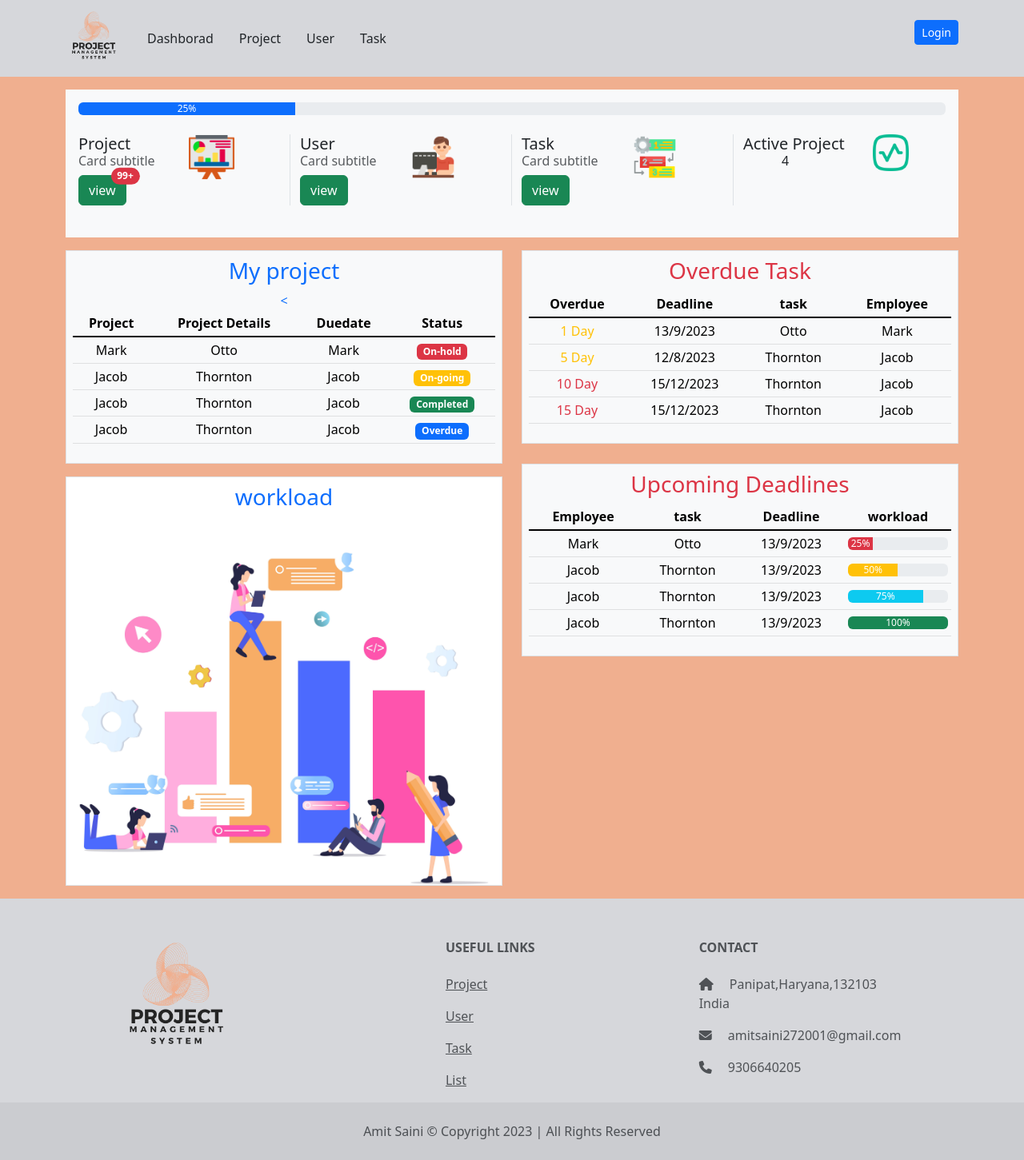
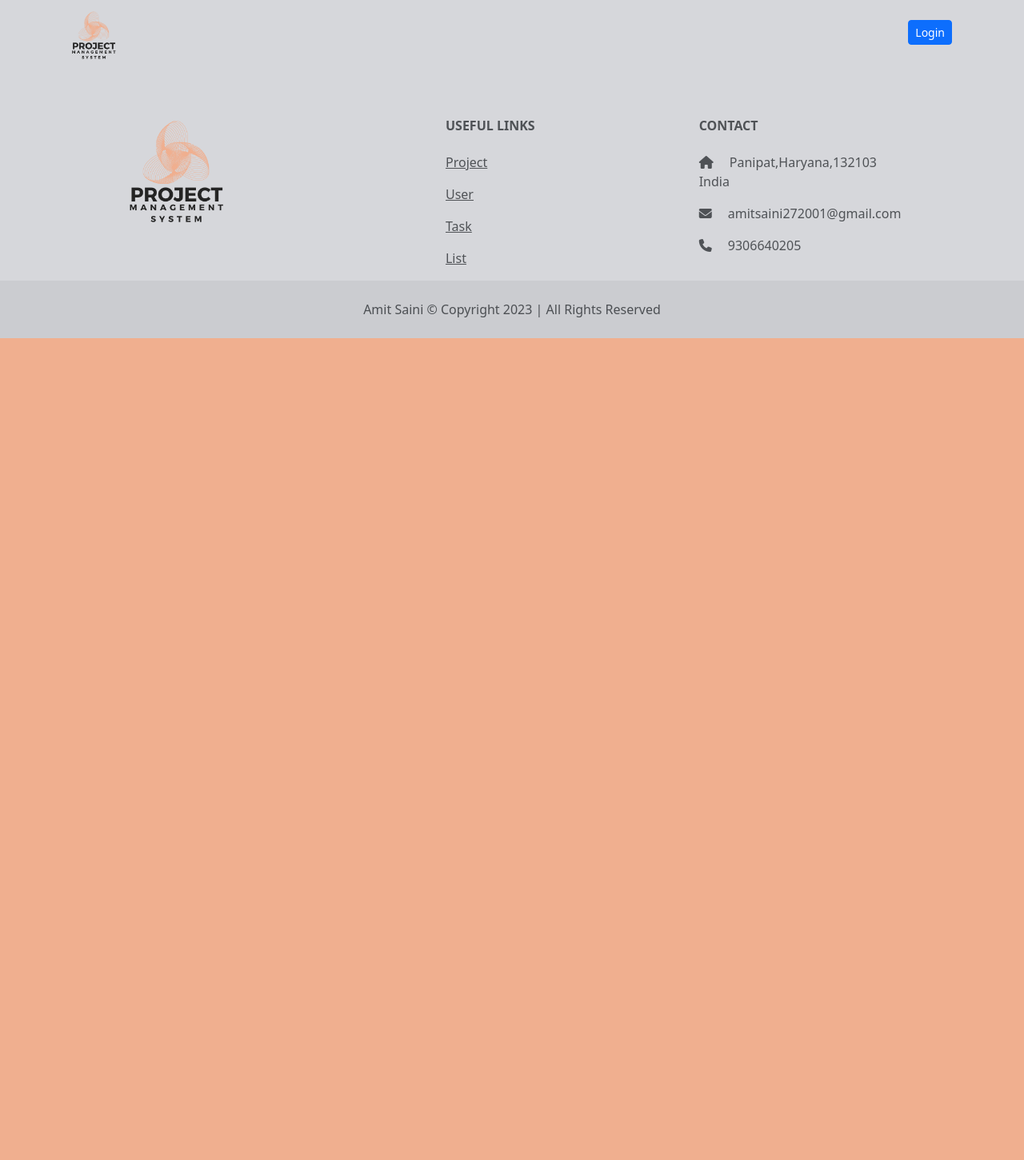
Before and after one commit to Amit27saini/pms, a PHP site: page /pms/ in a window 1280 px wide. Shown: the whole page at 80% size. After the commit the page ends 423 px from the top, so only its background shows below. Run offline with PHP 8.4, Linux system fonts and the light colour scheme; tables that the repository leaves empty or names only in its code hold one stand-in row (values such as "Sample post").

Commit message:
first commit

```diff
--- a/add.php
+++ b/add.php
@@ -1,7 +1,7 @@
 <?php
 include('header&footer/header.php');
 include('connection.php');
-include('session.php');
+// include('session.php');
 $sql = "SELECT * FROM project_status";
 $result=$conn->query($sql);
 ?>
--- a/header&footer/header.php
+++ b/header&footer/header.php
@@ -1,3 +1,4 @@
+<?php include('session.php'); ?>
 <!doctype html>
 <html lang="en">
 
@@ -27,6 +28,8 @@ $url =  $_SERVER['REQUEST_URI'];
                     <span class="navbar-toggler-icon"></span>
                 </button>
                 <div class="collapse navbar-collapse" id="navbarSupportedContent">
+                    <?php
+                    if (isset($_SESSION['login_user'])) { ?>
                         <ul class="navbar-nav me-auto mb-2 mb-lg-0">
                             <li class="nav-item">
                                 <a class="nav-link px-3 text-dark <?php if ($url == '/pms/index.php') echo 'activeclr'; ?>" aria-current="page" href="index.php">Dashborad</a>
@@ -41,13 +44,25 @@ $url =  $_SERVER['REQUEST_URI'];
                                 <a class="nav-link px-3 text-dark <?php if ($url == '/pms/task.php') echo 'activeclr'; ?>" href="task.php">Task</a>
                             </li>
                         </ul>
-                    <ul>
-                        <form  action="login.php">
-                            <button type="submit" class="btn btn-primary btn-sm">Login</button>
+                    <?php } ?>
 
+                </div>
+                <ul class="fixed-end">
+                        <form action="login.php">
+                            <?php
+                            if (!isset($_SESSION['login_user'])) { ?>
+                                <button type="submit" class="btn btn-primary btn-sm mx-2">Login</button>
+
+                            <?php } ?>
+                        </form>
+                        <form action="logout.php">
+                            <?php
+                            if (isset($_SESSION['login_user'])) { ?>
+                                <button type="submit" class="btn btn-primary btn-sm">Logout</button>
+
+                            <?php } ?>
                         </form>
                     </ul>
-                </div>
             </div>
         </nav>
 
--- a/index.php
+++ b/index.php
@@ -1,8 +1,13 @@
 <?php
 include('header&footer/header.php');
-include('connection.php')
-
+include('connection.php');
+$sql = "SELECT new_projects.id,new_projects.project,new_projects.project_details,new_projects.due_date,project_status.status
+FROM new_projects
+INNER JOIN project_status
+ON new_projects.status_id = project_status.id";
+$result = $conn->query($sql);
 ?>
+<?php if (isset($_SESSION['login_user'])) { ?>
     <div class="container">
         <div class="my-3 bg-light p-3">
             <div class="progress">
@@ -18,7 +23,9 @@ include('connection.php')
                             <button type="button" class="btn btn-success position-relative">
                                 view
                                 <span class="position-absolute top-0 start-100 translate-middle badge rounded-pill bg-danger">
-                                99+
+                                    <?php if (isset($_SESSION['projects']))
+                                        echo $_SESSION['projects'];
+                                    ?>
                                 </span>
                             </button>
                         </div>
@@ -33,7 +40,14 @@ include('connection.php')
                             <h5 class="card-title">User</h5>
                             <h6 class="card-subtitle mb-2 text-muted">Card subtitle</h6>
                             <!-- <p class="card-text">Some quick example text to build on the card title and make up the bulk of the card's content.</p> -->
-                        <button type="button" class="btn btn-success">view</button>
+                            <button type="button" class="btn btn-success position-relative">
+                                view
+                                <span class="position-absolute top-0 start-100 translate-middle badge rounded-pill bg-danger">
+                                    <?php if (isset($_SESSION['users']))
+                                        echo $_SESSION['users'];
+                                    ?>
+                                </span>
+                            </button>
                         </div>
                         <div class="col">
                             <img src="images/usericon.png" class="w-50" alt="">
@@ -58,9 +72,9 @@ include('connection.php')
                 <div class="col-3">
                     <div class="row">
                         <div class="col-7">
-                        <h5 class="card-title">Active Project</h5>
+                            <h5 class="card-title">Active User</h5>
                             <div>
-                            <h6 class="card-subtitle mb-2 px-5">4</h6>
+                                <h6 class="card-subtitle my-2 px-3 text-primary"><?php if (isset($_SESSION['login_user'])) echo   $_SESSION['login_user'] ?></h6>
                             </div>
                         </div>
                         <div class="col-5">
@@ -92,40 +106,30 @@ include('connection.php')
                                         </tr>
                                     </thead>
                                     <tbody class="table-group-divider">
+                                        <?php while ($user = $result->fetch_assoc()) {?>
                                             <tr class="text-center">
-
-                                        <td>Mark</td>
-                                        <td>Otto</td>
-                                        <td>Mark</td>
-                                        <td><span class="badge bg-danger">On-hold</span></td>
-
-
+                                                <!-- <th scope="row"><?php echo $user['id'] ?></th> -->
+                                                <td><?php echo $user['project'] ?></td>
+                                                <td><?php echo $user['project_details'] ?></td>
+                                                <td><?php echo $user['due_date'] ?></td>
+                                                <?php if ($user['status'] == "On-hold") { ?>
+                                                    <td><span class="badge bg-danger"><?php echo $user['status'] ?></td>
+                                                    </td>
+                                                <?php } ?>
+                                                <?php if ($user['status'] == "On going") { ?>
+                                                    <td><span class="badge bg-warning"><?php echo $user['status'] ?></td>
+                                                    </td>
+                                                <?php } ?>
+                                                <?php if ($user['status'] == "Completed") { ?>
+                                                    <td><span class="badge bg-success"><?php echo $user['status'] ?></td>
+                                                    </td>
+                                                <?php } ?>
+                                                <?php if ($user['status'] == "Overdue") { ?>
+                                                    <td><span class="badge bg-primary"><?php echo $user['status'] ?></td>
+                                                    </td>
+                                                <?php } ?>
                                             </tr>
-                                    <tr class="text-center">
-
-                                        <td>Jacob</td>
-                                        <td>Thornton</td>
-                                        <td>Jacob</td>
-                                        <<td><span class="badge bg-warning">On-going</span></td>
-
-
-                                    </tr>
-                                    <tr class="text-center">
-                                        <td>Jacob</td>
-                                        <td>Thornton</td>
-                                        <td>Jacob</td>
-                                        <td><span class="badge bg-success">Completed</span></td>
-
-
-                                    </tr>
-                                    <tr class="text-center">
-                                        <td>Jacob</td>
-                                        <td>Thornton</td>
-                                        <td>Jacob</td>
-                                        <td><span class="badge bg-primary">Overdue</span></td>
-
-
-                                    </tr>
+                                        <?php }?>
                                     </tbody>
                                 </table>
                             </div>
@@ -280,4 +284,6 @@ include('connection.php')
 
         </div>
     </div>
+<?php } else
+    header("Loction:login.php"); ?>
 <?php include('header&footer/footer.php'); ?>
--- a/insert_user.php
+++ b/insert_user.php
@@ -8,9 +8,8 @@ include('connection.php');
 $fgender = $_POST['fgender'];
 $fpassword_hash = password_hash($fpassword,
 PASSWORD_DEFAULT);
- $sql="insert into users(full_name,email,password,user_type_id,gender)
+ $sql="insert into users(full_name,email,password,user_type_id,gender_id)
 values('$fullname','$email','$fpassword_hash','$fusertype','$fgender')";
-// echo $queary;
 $userresult=$conn->query($sql);
 if($userresult)
 header("Location: http://localhost/pms/add_user.php?success=1");
--- /dev/null
+++ b/logout.php
@@ -0,0 +1,5 @@
+<?php
+include('session.php');
+session_destroy();
+header("location:login.php");
+?>
--- a/user.php
+++ b/user.php
@@ -58,7 +58,8 @@ $result = $conn->query($sql);
                             </tr>
                         </thead>
                         <tbody class="table-group-divider">
-                            <?php while ($user = $result->fetch_assoc()) { ?>
+                            <?php $count=0?>
+                            <?php while ($user = $result->fetch_assoc()) { $count++ ?>
                                 <tr class="text-center">
                                     <th scope="row"><?php echo $user['id'] ?></th>
                                     <td><?php echo $user['full_name'] ?></td>
@@ -71,7 +72,7 @@ $result = $conn->query($sql);
                                         <button type="button" class="btn btn-danger btn-sm" onclick="deleted()"><b>Delete</b></button>
                                     </td>
                                 </tr>
-                            <?php } ?>
+                            <?php } echo $_SESSION['users']=$count?>
                         </tbody>
                     </table>
                 </div>
```
Also changed, not shown: auth.php (added, +20 -0 lines), login.php (+5 -22 lines), project.php (+18 -7 lines). Lines whose indentation alone changed are shown as unchanged.
